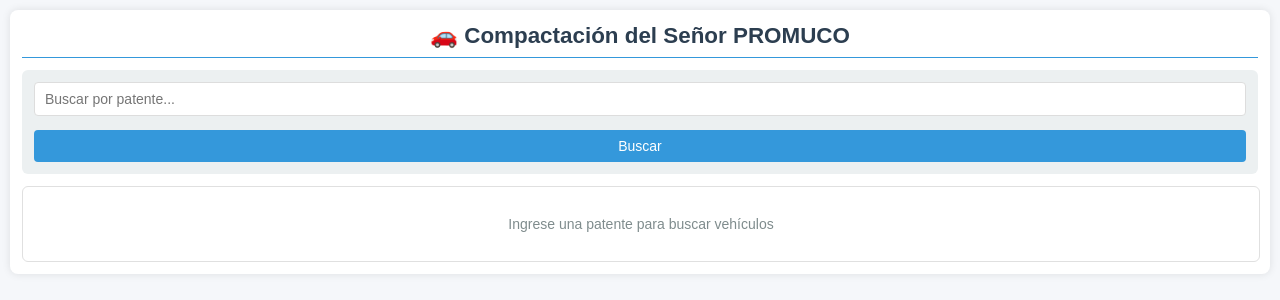
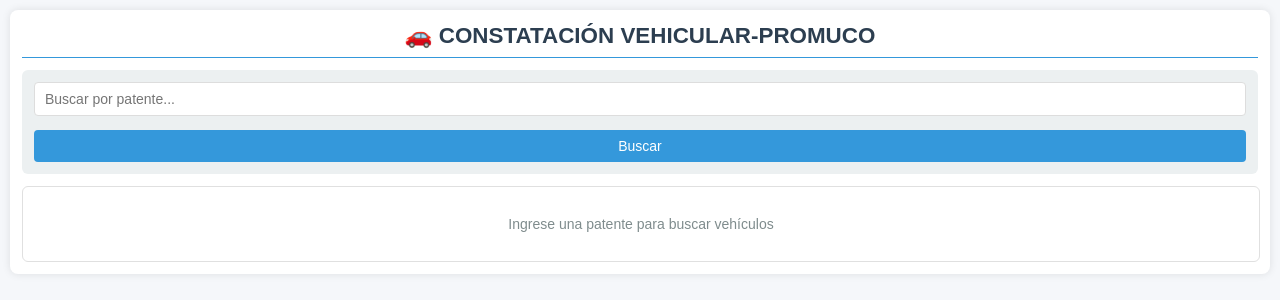
Before and after one commit to Promucom/propromuco, a plain HTML site: page index.html in a window 1280 px wide. Drawn offline with Linux system fonts and the light colour scheme.

Commit message:
Update index.html

```diff
--- a/index.html
+++ b/index.html
@@ -146,7 +146,7 @@
     <div class="notification" id="notification"></div>
 
     <div class="container">
-        <h1>🚗 Compactación del Señor PROMUCO</h1>
+        <h1>🚗 CONSTATACIÓN VEHICULAR-PROMUCO</h1>
 
         <div class="search-box">
             <input type="text" id="searchInput" placeholder="Buscar por patente...">
```
